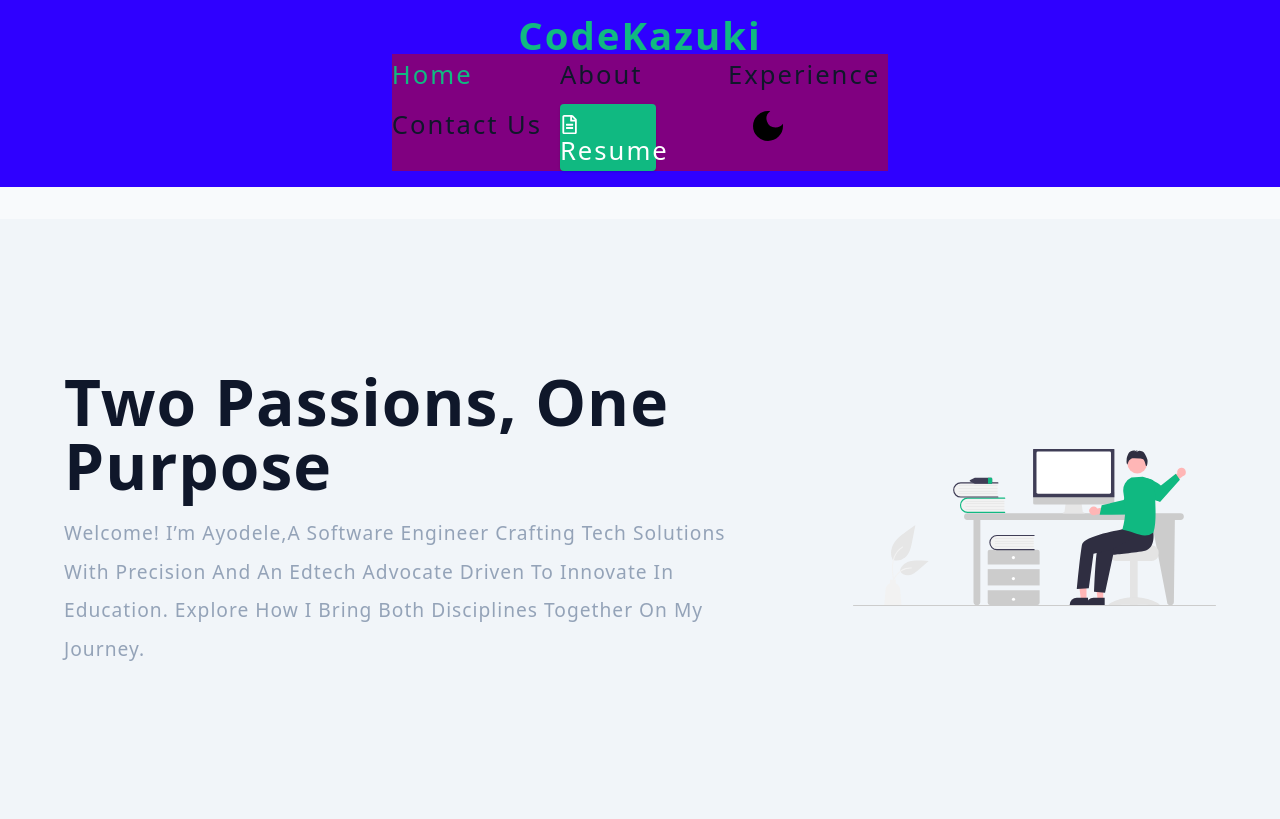
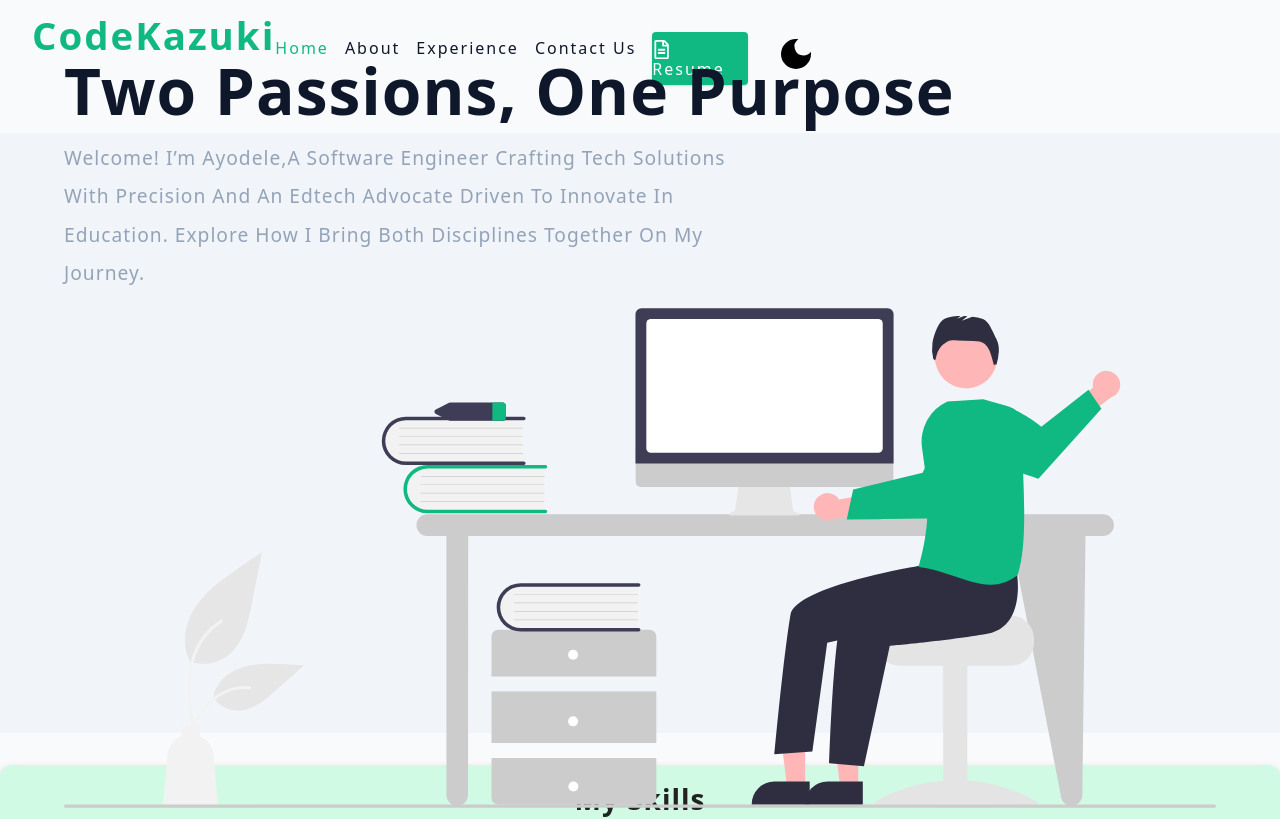
Before and after one commit to Codekazuki/devKazuki, a React (Vite) app: page / in a window 1280 px wide. Shown: the top 819 px of the page. Built offline with nearby package versions, Linux system fonts and the light colour scheme.

Commit message:
starting responsiveness

```diff
--- a/src/index.css
+++ b/src/index.css
@@ -603,68 +603,3 @@ form .input-box .field.message {
 /* responsiveness */
 /* responsiveness */
 /* responsiveness */
-
-@media (min-width: 768px) {
-  .nav-center {
-    flex-direction: row;
-    justify-content: space-between;
-    align-items: center;
-    background-color: red;
-  }
-  .nav-links {
-    flex-direction: row;
-    margin-top: 0;
-    background-color: purple;
-  }
-  .hero-center {
-    display: grid;
-    grid-template-columns: 2fr 1fr;
-    place-items: center;
-    gap: 4rem;
-  }
-  .hero-centerb {
-    display: grid;
-    grid-template-columns: 1fr 2fr;
-    place-items: center;
-    gap: 2rem;
-  }
-  .img-container {
-    display: block;
-  }
-  .card-list {
-    grid-template-columns: repeat(auto-fit, minmax(425px, 1fr));
-  }
-}
-
-@media (min-width: 480px) {
-  .logo {
-    display: grid;
-    place-items: center;
-  }
-  .nav-center {
-    flex-direction: column;
-    justify-content: space-between;
-    background-color: yellow;
-  }
-  .nav-links {
-    display: flex;
-    flex-direction: row;
-    justify-content: space-between;
-    margin-top: 0;
-    font-size: clamp(0.5rem, 2vw, 2rem);
-  }
-}
-@media (min-width: 320px) {
-  .nav-center {
-    flex-direction: column;
-    justify-content: space-between;
-    background-color: rgb(47, 0, 255);
-  }
-  .nav-links {
-    display: grid;
-    grid-template-columns: repeat(3, 1fr);
-    font-size: clamp(1rem, 2vw, 2rem);
-    justify-content: space-between;
-    margin-top: 0;
-  }
-}
```
